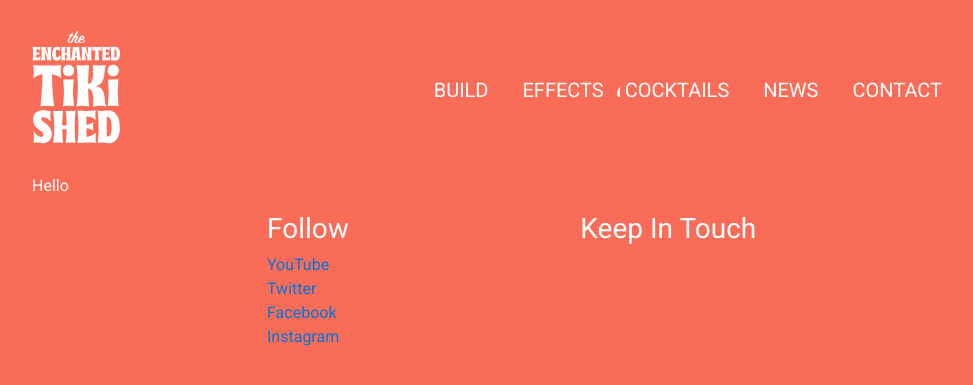
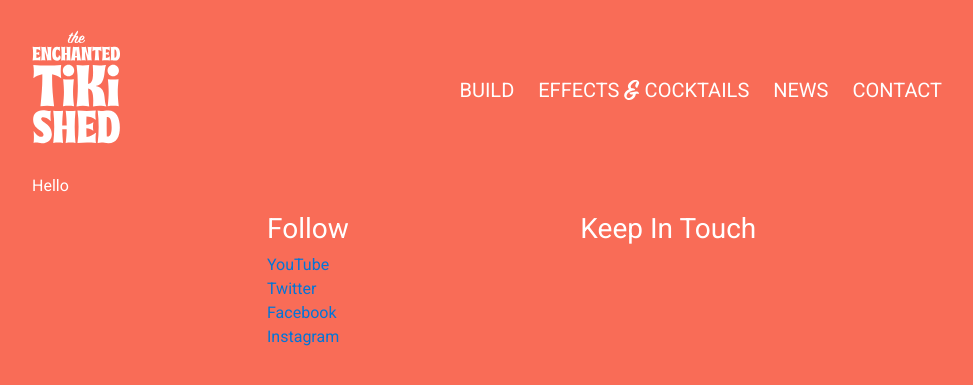
Before and after one commit to dtsn/enchantedtikished, a Jekyll site: the page built from _posts/2019-10-24-hello.markdown, in a window 1280 px wide. Shown: the top 385 px of the page, without its empty margins (153-1126 px from the left). Built offline with Jekyll 4.4.1, drawn with Linux system fonts in a browser that asks for light colours.

Commit message:
fixed the SVG problem

```diff
--- a/_layouts/default.html
+++ b/_layouts/default.html
@@ -45,11 +45,11 @@
 			</div>
 			<nav>
 				<a href="/build" title="Build">Build</a>
-				<a href="/cocktails" title="Effects & Cocktails">Effects <span class="ampersand">
-					<svg xmlns="http://www.w3.org/2000/svg">
+				<a href="/cocktails" title="Effects & Cocktails">Effects
+					<svg xmlns="http://www.w3.org/2000/svg" class="ampersand" viewbox="0 1 32 42" preserveAspectRatio>
 					  <path d="M5.464 34.624C5.656 28.8 13.08 23.296 22.04 22.528c1.024-.064 1.6-.512 1.28-1.408-.512-1.216-1.856-2.944-5.312-2.88-2.048.064-3.712-.256-3.904-2.496-.384-5.312 8.512-11.52 11.52-11.456.576 0 .896.256.896.768 0 1.024-1.28 2.176-2.24 5.568-.384 1.088-.576 1.92-.576 2.624 0 1.856 1.024 3.2 2.24 3.84 1.344.704 1.984.32 2.24-.512.512-1.408 1.664-4.096 2.624-6.016.704-1.344 1.024-2.432 1.024-3.52 0-1.472-.896-2.88-2.624-4.416-1.536-1.344-3.2-1.792-4.992-1.792-1.6 0-3.008.32-4.48.768C15.32 3.008 7.96 8.576 8.28 14.976c.128 2.432 1.28 3.968 3.136 4.8C4.952 22.144.344 28.032.344 33.28c0 2.432 1.024 4.864 3.264 6.848 2.112 1.856 4.672 2.624 7.232 2.624 4.608 0 9.024-2.624 11.392-5.696 1.984-2.624 2.56-5.056 2.304-6.784 1.856-.32 3.776-.512 5.568-.256 1.344.128 1.728-.384 1.472-1.344-1.024-2.176-3.072-3.712-6.528-3.456-1.792.128-3.776.576-5.76 1.024-2.432.576-4.352 1.088-6.4 1.024-1.536 0-1.664.704-1.28 1.6.96 1.984 2.56 3.136 5.888 2.688l1.792-.256c-2.816 5.44-7.552 7.872-10.24 7.68-2.432-.192-3.648-1.92-3.584-4.352z" fill="#FFF" fill-rule="evenodd"/>
 					</svg>
-					</span> Cocktails</a>
+					Cocktails</a>
 				<a href="/news" title="News">News</a>
 				<a href="/contact" title="Contact">Contact</a>
 			</nav>
--- a/_sass/_page.scss
+++ b/_sass/_page.scss
@@ -22,24 +22,38 @@ header {
 			text-transform: uppercase;
 			font-size: 20px;
 			color: #FFF;
-			margin: 0 15px;
+			margin: 0 10px;
+			position: relative;
 
 			&:last-child {
 				margin-right: 0;
 			}
 
 			&:hover {
+				text-decoration: none;
 				color: #FFF;
-				text-decoration: none;
-				border-bottom: 2px solid #FFF;
-				transition: .3s ease-in-out;
+			}
+
+			&:after {
+				position: absolute;
+				bottom: 0;
+				left: 0;
+				right: 0;
+				margin: auto;
+				width: 0%;
+				content: '.';
+				color: transparent;
+				background: #fff;
+				height: 1px;
+				transition: all .5s;
+			}
+			&:hover:after {
+  				width: 100%;
 			}
 
 			.ampersand {
-				svg {
-				height: 18px;
-				width: 11px;
-			}
+				height: 20px;
+				margin-bottom: -3px;
 			}
 		}
 	}
```
